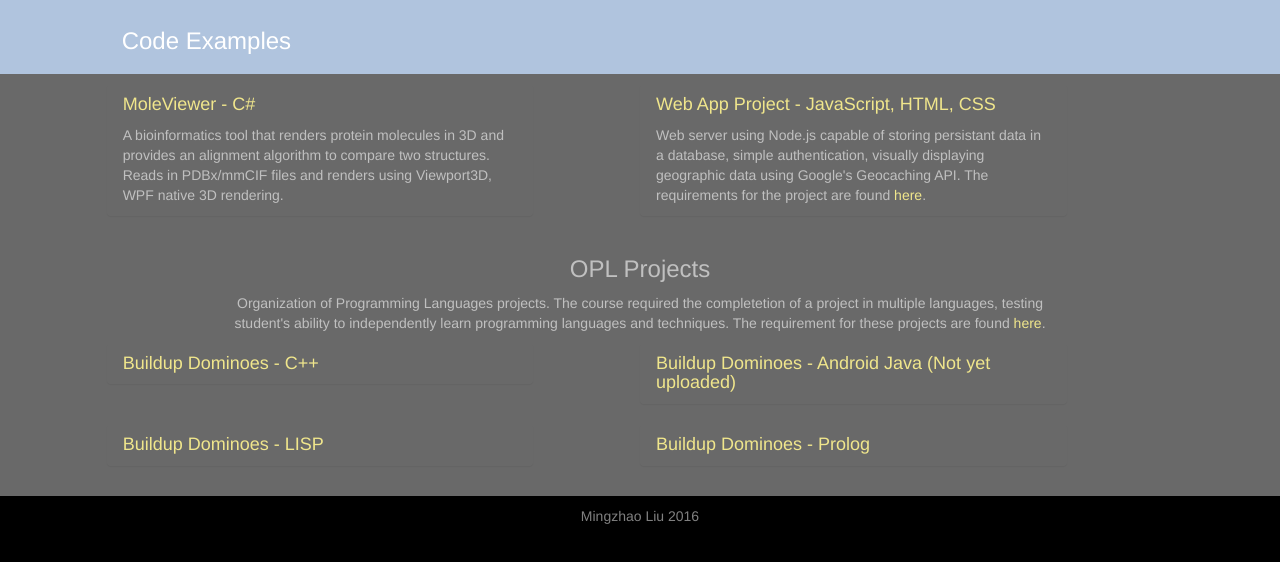
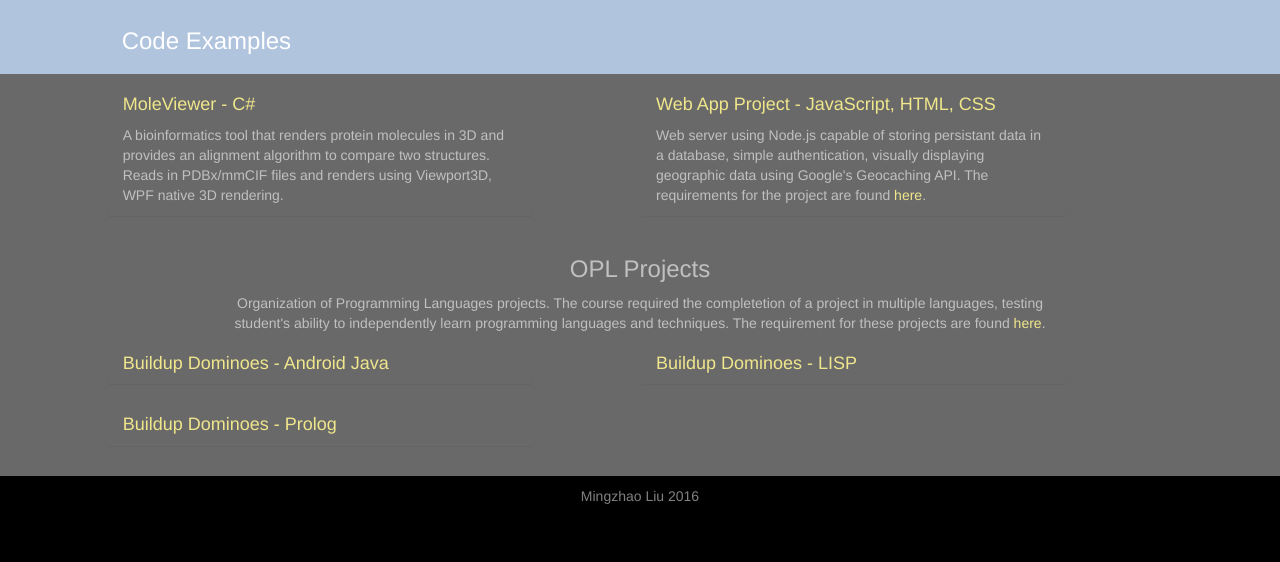
Before and after one commit to mliu2/personal_website, a plain HTML site: page personal_website/code_examples.html in a window 1280 px wide. Shown: the part 62-624 px from the top of the page. Drawn offline with nearby package versions, Linux system fonts and the light colour scheme.

Commit message:
Added Android Java example, removed c++ example for now

```diff
--- a/personal_website/code_examples.html
+++ b/personal_website/code_examples.html
@@ -63,16 +63,16 @@
      </div>
 
      <div class="row">
-       <div class="col-lg-4 col-lg-offset-1 panel">
+       <!--<div class="col-lg-4 col-lg-offset-1 panel">
          <h4><a href="public/code_files/domino, c++.zip">Buildup Dominoes - C++</a></h4>
-       </div>
+       </div>-->
 
        <div class="col-lg-4 col-lg-offset-1 panel">
-         <h4><a href="">Buildup Dominoes - Android Java (Not yet uploaded)</a></h4>
+         <h4><a href="public/code_files/BuildUpDominoes1.7z">Buildup Dominoes - Android Java</a></h4>
        </div>
-	 </div>
+	 <!--</div>
 
-	 <div class="row">
+	 <div class="row">-->
        <div class="col-lg-4 col-lg-offset-1 panel">
          <h4><a href="public/code_files/domino.lsp" target="_blank">Buildup Dominoes - LISP</a></h4>
        </div>
```
Also changed, not shown: personal_website/index.html (+0 -2 lines), 1 other file.
